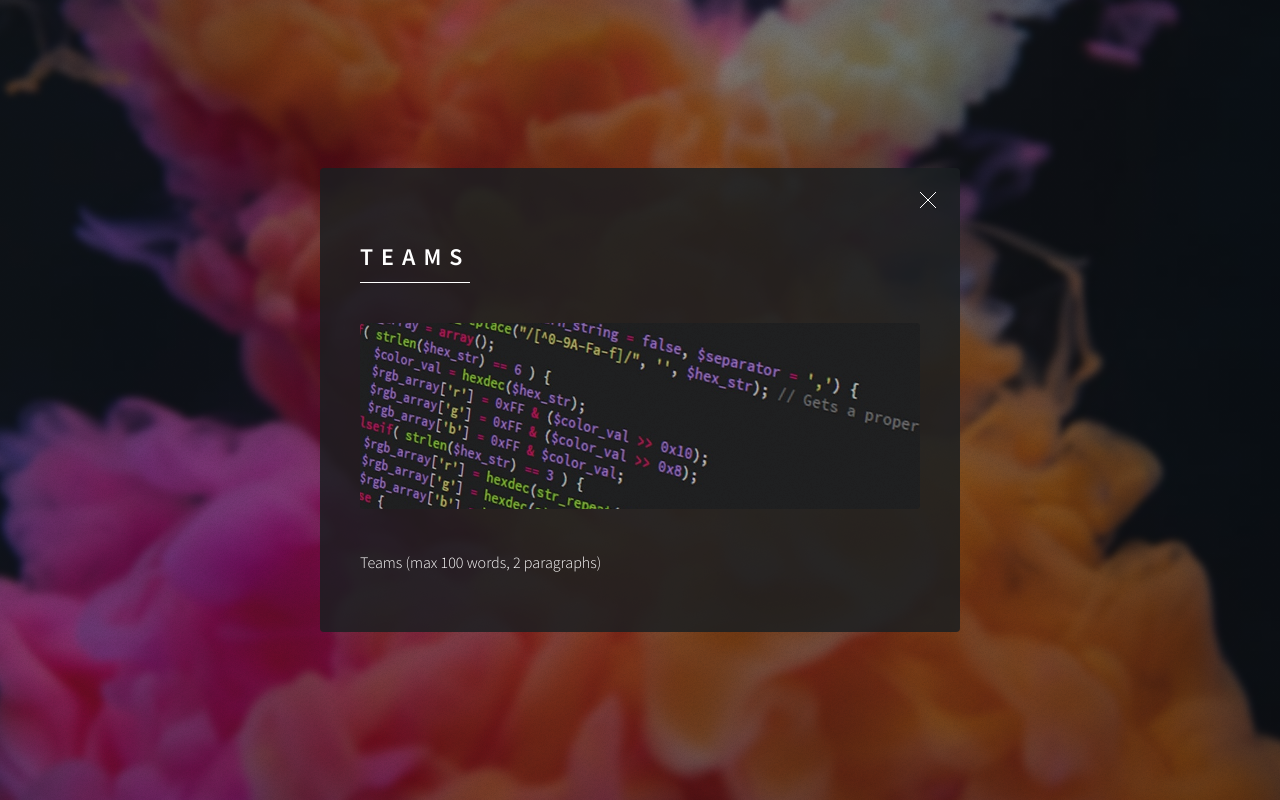
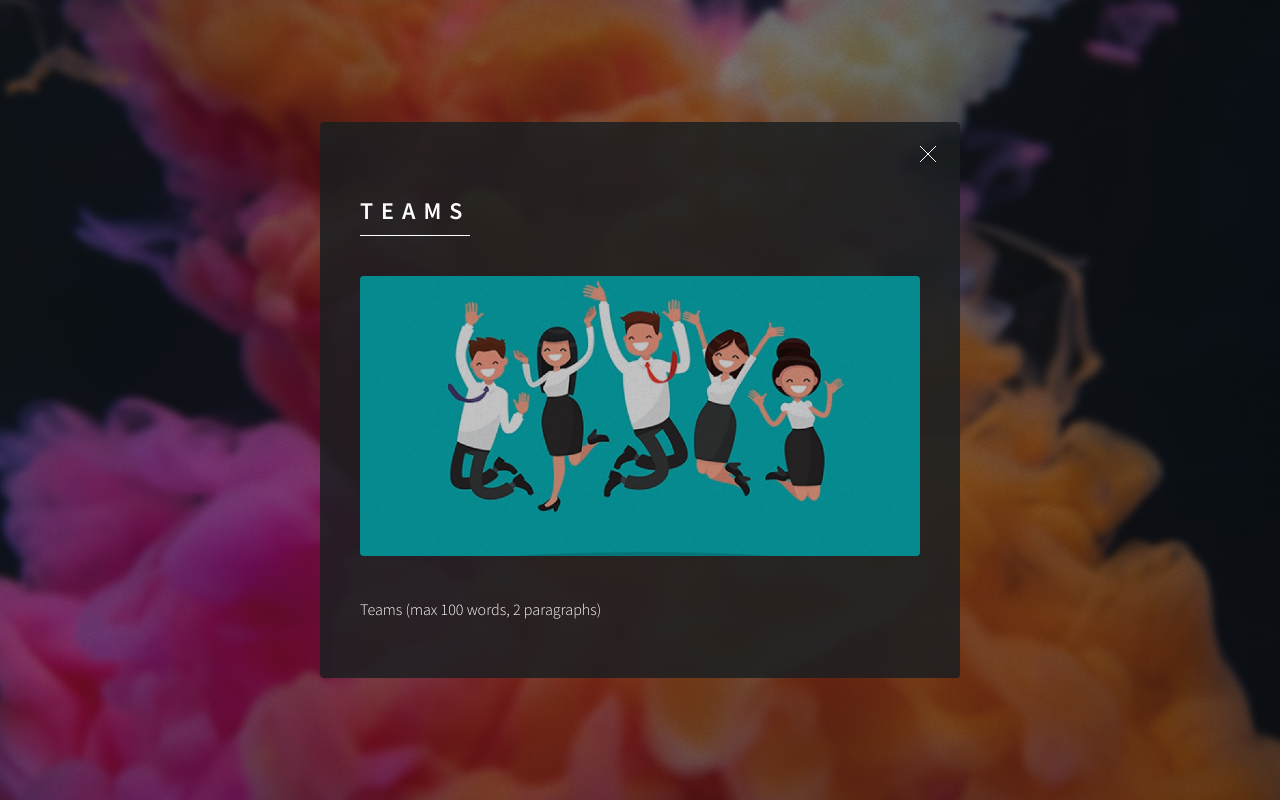
Before and after one commit to Paic26/GoddzeSports, a plain HTML site: page index.html in a window 1280 px wide. Both pictures are taken after a click on the link "TEAMS". Drawn offline with nearby package versions, Linux system fonts and the light colour scheme.

Commit message:
Update index.html

```diff
--- a/index.html
+++ b/index.html
@@ -44,7 +44,7 @@
 						<!-- Teams-->
 							<article id="Teams">
 								<h2 class="major">Teams</h2>
-								<span class="image main"><img src="images/pic01.jpg" alt="" /></span>
+								<span class="image main"><img src="images/Team.jpg" alt="" /></span>
 								<p>Teams (max 100 words, 2 paragraphs)</p>
 							</article>
 						<!-- Webshop -->
```
